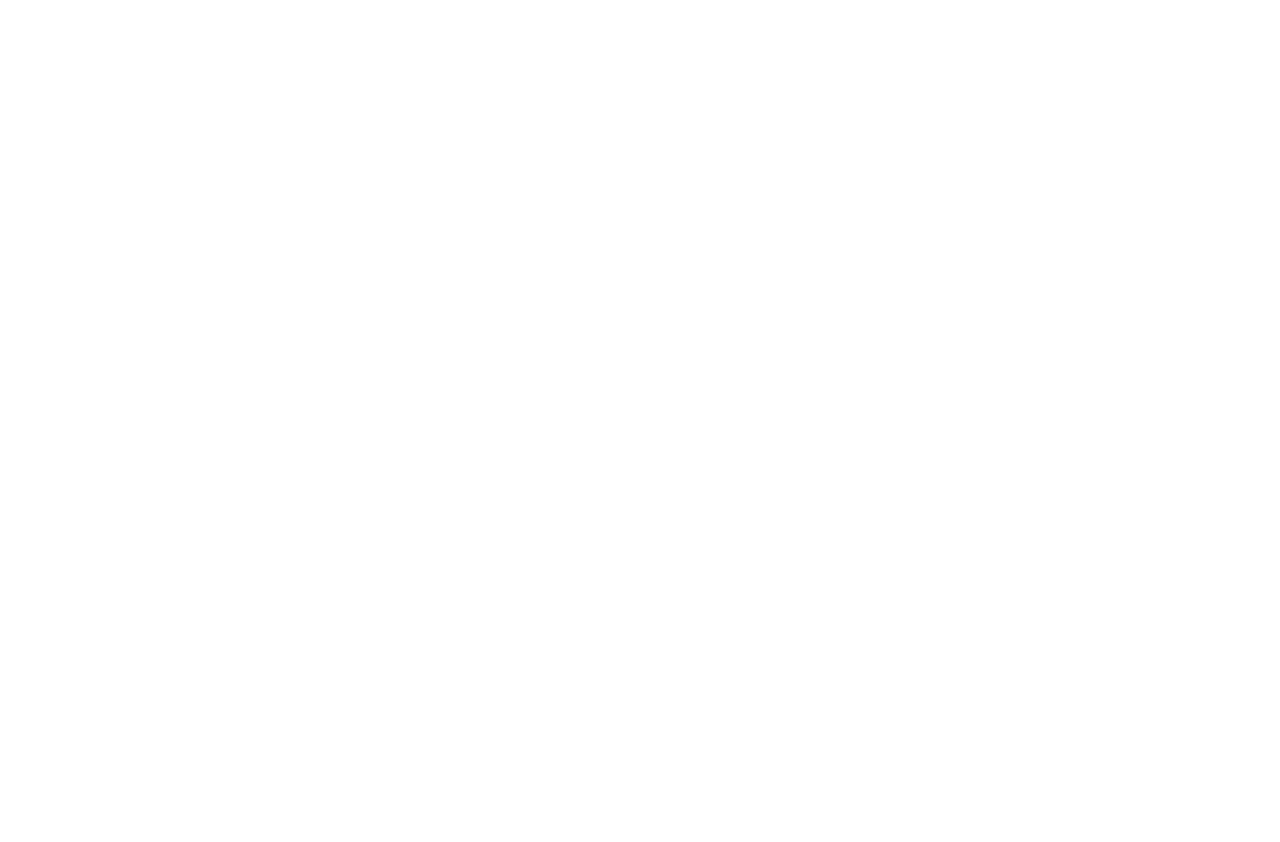
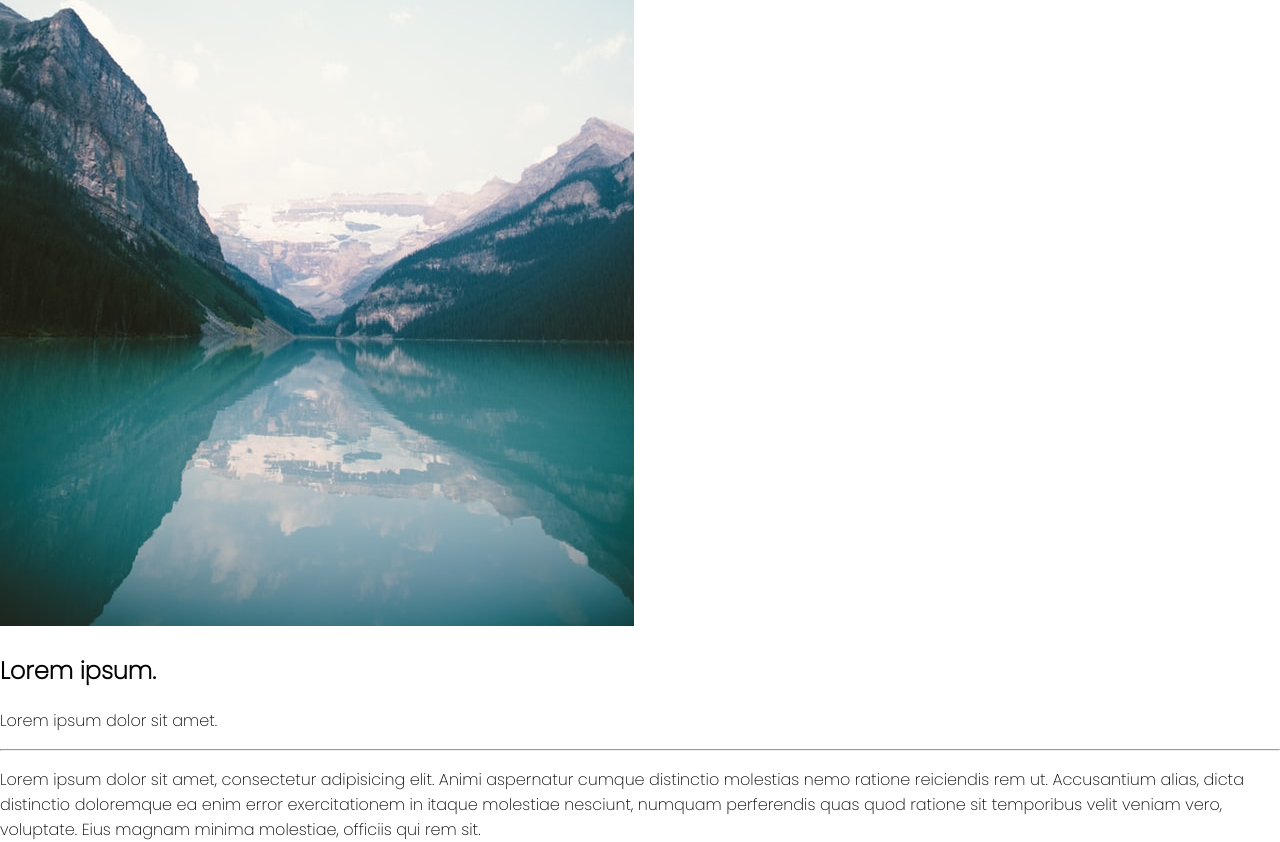
Before and after one commit to Jessy-DC/portfolio_css_training, a React (Create React App) app: page / in a window 1280 px wide. Shown: the part 1200-2042 px from the top of the page. Before the commit the page ends 800 px from the top, so only its background shows below. Built offline with nearby package versions, Linux system fonts and the light colour scheme.

Commit message:
Add text section without css

```diff
--- a/src/App.js
+++ b/src/App.js
@@ -1,12 +1,15 @@
 import './styles/style.css';
 import Navbar from './components/navbar'
 import Home from "./components/home";
+import SectionTxtImage from "./components/sectionTxtImage";
 
 function App() {
   return (
       <div>
-        <Navbar />
-        <Home />
+          <Navbar />
+          <Home />
+          <h2 className="titleSec1">Lorem ipsum dolor sit amet.</h2>
+          <SectionTxtImage />
       </div>
   );
 }
--- /dev/null
+++ b/src/components/containerImageSection1.js
@@ -0,0 +1,12 @@
+import React from "react";
+import Image from "./image";
+import imgNature from '../ressources/imgNature.jpg'
+
+export default function ContainerImageSection1() {
+    return (
+        <div className="contImgSec1">
+            <Image src={imgNature} alt="img nature" />
+        </div>
+
+    )
+}
--- /dev/null
+++ b/src/components/containerTxtSection1.js
@@ -0,0 +1,17 @@
+import React from "react";
+
+export default function ContainerTxtSection1() {
+    return (
+        <div className="contTxtSec1">
+            <h2>Lorem ipsum.</h2>
+            <p className="subtitleSec1">Lorem ipsum dolor sit amet.</p>
+            <hr />
+            <p className="txtSec1">Lorem ipsum dolor sit amet, consectetur adipisicing elit. Animi aspernatur cumque
+                distinctio molestias nemo ratione reiciendis rem ut. Accusantium alias, dicta distinctio doloremque ea
+                enim error exercitationem in itaque molestiae nesciunt, numquam perferendis quas quod ratione sit
+                temporibus velit veniam vero, voluptate. Eius magnam minima molestiae, officiis qui rem sit.
+            </p>
+
+        </div>
+    )
+}
--- /dev/null
+++ b/src/components/flexContainerSection1.js
@@ -0,0 +1,12 @@
+import React from "react";
+import ContainerImageSection1 from './containerImageSection1'
+import ContainerTxtSection1 from "./containerTxtSection1";
+
+export default function FlexContainerSection1() {
+    return (
+        <div className="flexContainerSection1">
+            <ContainerImageSection1 />
+            <ContainerTxtSection1 />
+        </div>
+    )
+}
--- /dev/null
+++ b/src/components/sectionTxtImage.js
@@ -0,0 +1,10 @@
+import React from "react";
+import FlexContainerSection1 from "./flexContainerSection1";
+
+export default function SectionTxtImage() {
+    return (
+        <div className="txtImage">
+            <FlexContainerSection1 />
+        </div>
+    )
+}
```
